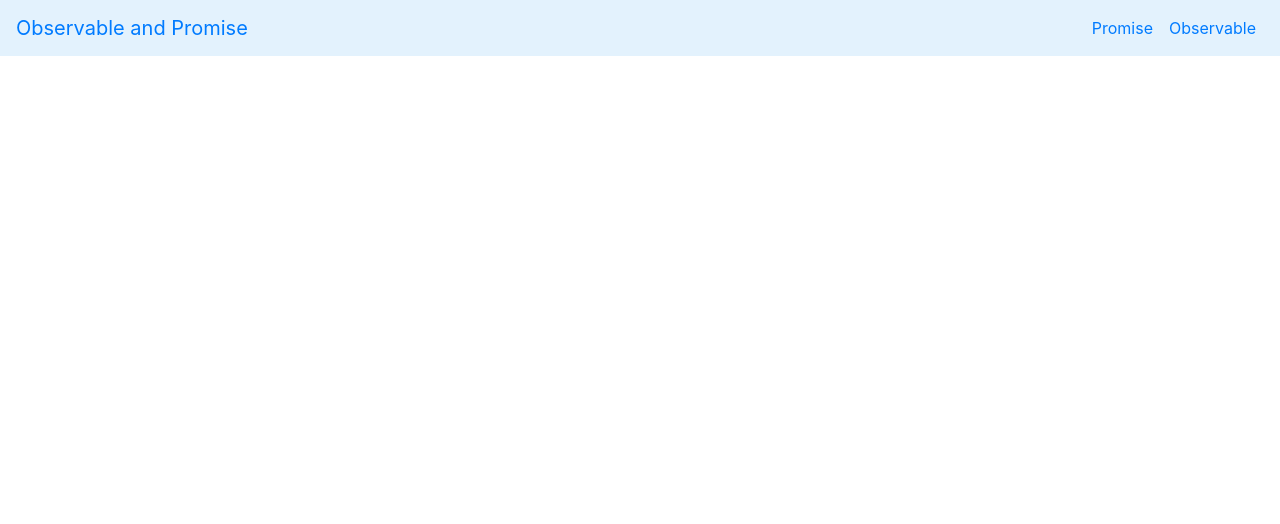
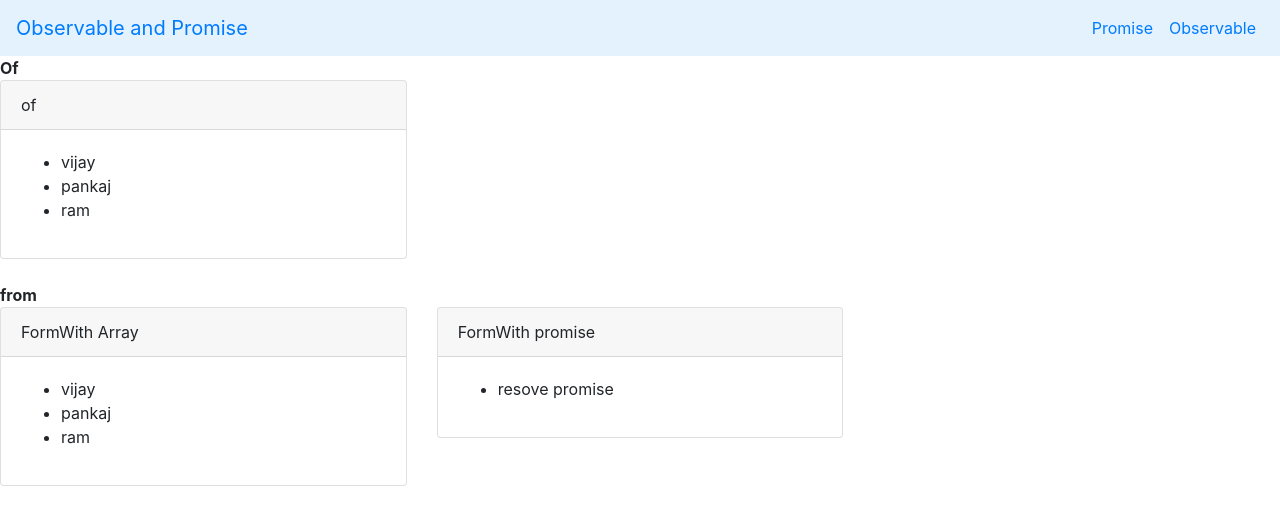
Before and after one commit to vijaysuslade/RXJS, an Angular app: page /observable/of-form in a window 1280 px wide. Before the commit this address led to /. Shown: the top 524 px of the page. Built offline with nearby package versions, Linux system fonts and the light colour scheme.

Commit message:
formevent,of-form operator

```diff
--- a/src/app/observablef/formevent/formevent.component.html
+++ b/src/app/observablef/formevent/formevent.component.html
@@ -11,7 +11,16 @@
         <div class="card">
             <div class="card-header">Video</div>
             <div class="card-body">
-               <ul id="eleContainer">
+               <ul id="eleContainer1">
+               </ul>
+            </div>
+        </div>
+      </div>
+      <div class="col-md-4">
+        <div class="card">
+            <div class="card-header">Video</div>
+            <div class="card-body">
+               <ul id="eleContainer2">
                </ul>
             </div>
         </div>
--- a/src/app/observablef/formevent/formevent.component.ts
+++ b/src/app/observablef/formevent/formevent.component.ts
@@ -13,15 +13,20 @@ export class FormeventComponent implements OnInit, AfterViewInit {
   constructor() { }
   ngAfterViewInit(): void {
     fromEvent(this.btnAdd.nativeElement, 'click').subscribe(res => {
-      let video = 'video ' + this.count++;
-      let element = document.createElement('li');
-      element.innerText = video;
-      document.getElementById('eleContainer').appendChild(element);
-
+      let val = 'video ' + this.count++;
+      this.printElement(val,'eleContainer1');
+      this.printElement(val,'eleContainer2');
     })
   }
 
+  printElement(val,containerId){
+     console.log(containerId)
+     let el = document.createElement('li');
+     el.innerText=val;
+     let eli= document.getElementById(containerId).append(el);
+  }
   ngOnInit(): void {
+
   }
 
 
--- /dev/null
+++ b/src/app/observablef/interval/interval.component.html
@@ -0,0 +1 @@
+{{broadCast}}
--- /dev/null
+++ b/src/app/observablef/interval/interval.component.ts
@@ -0,0 +1,31 @@
+import { Component, OnInit } from '@angular/core';
+import { interval, Subscription, timer } from 'rxjs';
+
+@Component({
+  selector: 'app-interval',
+  templateUrl: './interval.component.html',
+  styleUrls: ['./interval.component.css']
+})
+export class IntervalComponent implements OnInit {
+
+
+  broadCast;
+
+  videoSubcription:Subscription;
+  constructor() { }
+  ngOnInit(): void {
+
+    //let broadCastVideo=interval(200);interval
+                      //  timer(delay,interval)
+     let broadCastVideo=timer(2000,100);//timer take 2 argument one is when to start and after how many time emit the value
+
+
+    this.videoSubcription=broadCastVideo.subscribe(res=>{
+    this.broadCast=res;
+    if(res>=5){
+      this.videoSubcription.unsubscribe();
+    }
+    })
+  }
+
+}
--- a/src/app/observablef/list/list.component.css
+++ b/src/app/observablef/list/list.component.css
@@ -6,17 +6,17 @@
     align-items: center;
 }
 ul{
+    width: 100%;
     list-style-type: none;
     display: flex;
     flex-wrap: wrap;
     justify-content: center;
     align-items: center;
     overflow: hidden;
-    background-color: hotpink;
 }
 li{
-   width: 200px 200px 200px 200px;
-   padding: 10%;
+   width: 100px 100px 100px 100px;
+   padding: 6%;
    margin: 10px;
    background-color: thistle;
 }
--- a/src/app/observablef/list/list.component.html
+++ b/src/app/observablef/list/list.component.html
@@ -1,17 +1,8 @@
 <div class="list-operator">
         <ul>
             <li> <a routerLink="formEvent">fromEvent</a></li>
-            <li> <a routerLink="formEvent">fromEvent</a></li>
-            <li> <a routerLink="formEvent">fromEvent</a></li>
-            <li> <a routerLink="formEvent">fromEvent</a></li>
-            <li> <a routerLink="formEvent">fromEvent</a></li>
-            <li> <a routerLink="formEvent">fromEvent</a></li>
-            <li> <a routerLink="formEvent">fromEvent</a></li>
-            <li> <a routerLink="formEvent">fromEvent</a></li>
-            <li> <a routerLink="formEvent">fromEvent</a></li>
-
-
-
+            <li> <a routerLink="interval">Interval</a></li>
+            <li> <a routerLink="of-form">of-form</a></li>
         </ul>
 </div>
 <router-outlet></router-outlet>
--- /dev/null
+++ b/src/app/observablef/of-form/of-form.component.html
@@ -0,0 +1,34 @@
+<strong>Of</strong>
+<div class="row">
+    <div class="col-md-4">
+        <div class="card">
+            <div class="card-header">of</div>
+            <div class="card-body">
+                <ul id="eleContainer">
+                </ul>
+            </div>
+        </div>
+    </div>
+</div>
+<br>
+<strong>from</strong>
+<div class="row">
+    <div class="col-md-4">
+        <div class="card">
+            <div class="card-header">FormWith Array</div>
+            <div class="card-body">
+                <ul id="formWithArray">
+                </ul>
+            </div>
+        </div>
+    </div>
+    <div class="col-md-4">
+        <div class="card">
+            <div class="card-header">FormWith promise</div>
+            <div class="card-body">
+                <ul id="formWithPromis">
+                </ul>
+            </div>
+        </div>
+    </div>
+</div>
--- /dev/null
+++ b/src/app/observablef/of-form/of-form.component.ts
@@ -0,0 +1,50 @@
+import { Component, OnInit } from '@angular/core';
+import { of, from } from 'rxjs';
+import { promise } from 'protractor';
+import { resolve } from 'dns';
+
+@Component({
+  selector: 'app-of-form',
+  templateUrl: './of-form.component.html',
+  styleUrls: ['./of-form.component.css']
+})
+export class OfFormComponent implements OnInit {
+  constructor() { }
+  ngOnInit(): void {
+
+
+    let ofDemo=of('vijay','pankaj','ram');
+    ofDemo.subscribe(res=>{
+      console.log(res);
+      let el =document.createElement('li');
+      el.innerText=res;
+      document.getElementById('eleContainer').appendChild(el);
+    })
+
+    let formDemo=from(['vijay','pankaj','ram']);
+    ofDemo.subscribe(res=>{
+     // console.log(res);
+      let el =document.createElement('li');
+      el.innerText=res;
+      document.getElementById('formWithArray').appendChild(el);
+    })
+
+
+    const promise=new Promise<string>(resolve=>{
+     setTimeout(() => {
+       resolve("resove promise")
+     }, 300);
+    })
+    const fromEithObservable=from(promise);
+    fromEithObservable.subscribe(res=>{
+      console.log("Resolve promise=>",res);
+      let elm =document.createElement('li');
+      elm.innerText=res
+      document.getElementById('formWithPromis').appendChild(elm);
+
+    })
+  }
+
+
+
+}
```
Also changed, not shown: src/app/app.module.ts (+10 -4 lines), src/app/observablef/interval/interval.component.css (added), src/app/observablef/of-form/of-form.component.css (added), 2 other files (tests, documents, lock files or other folders).
